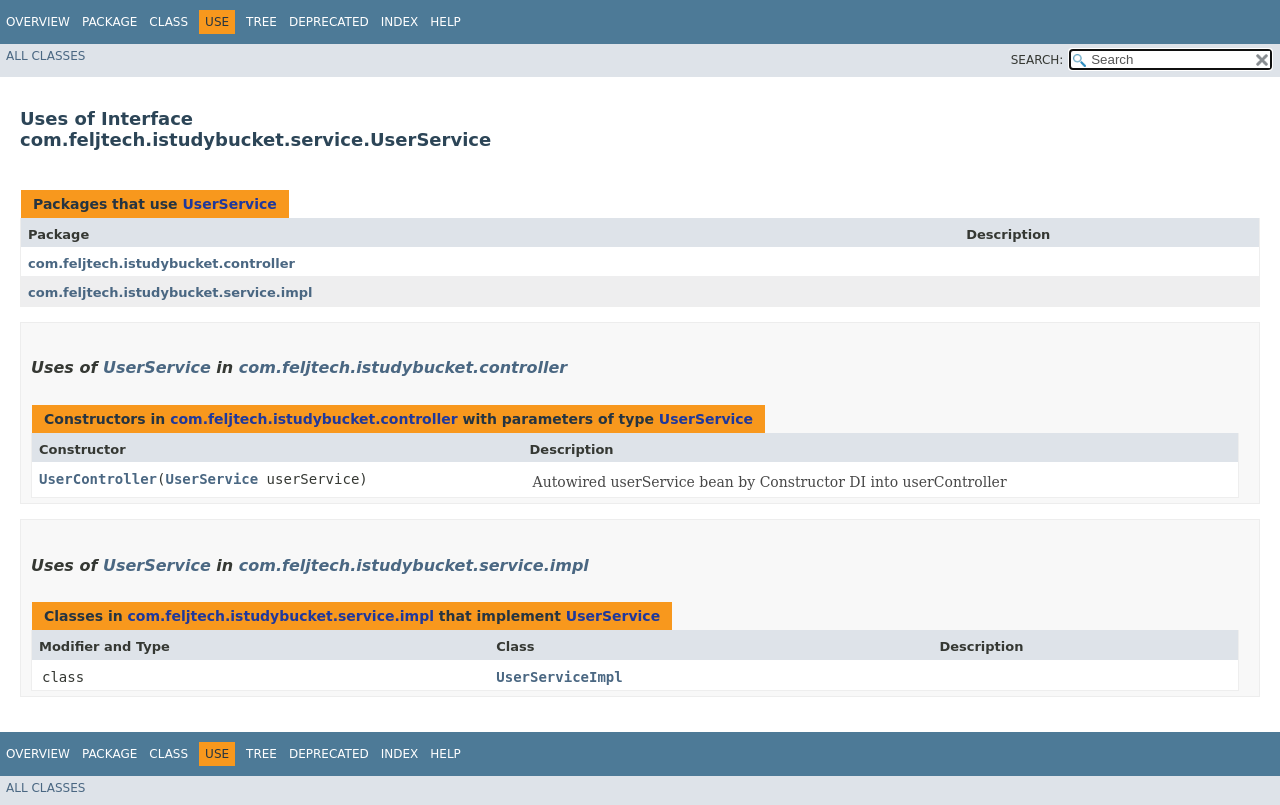
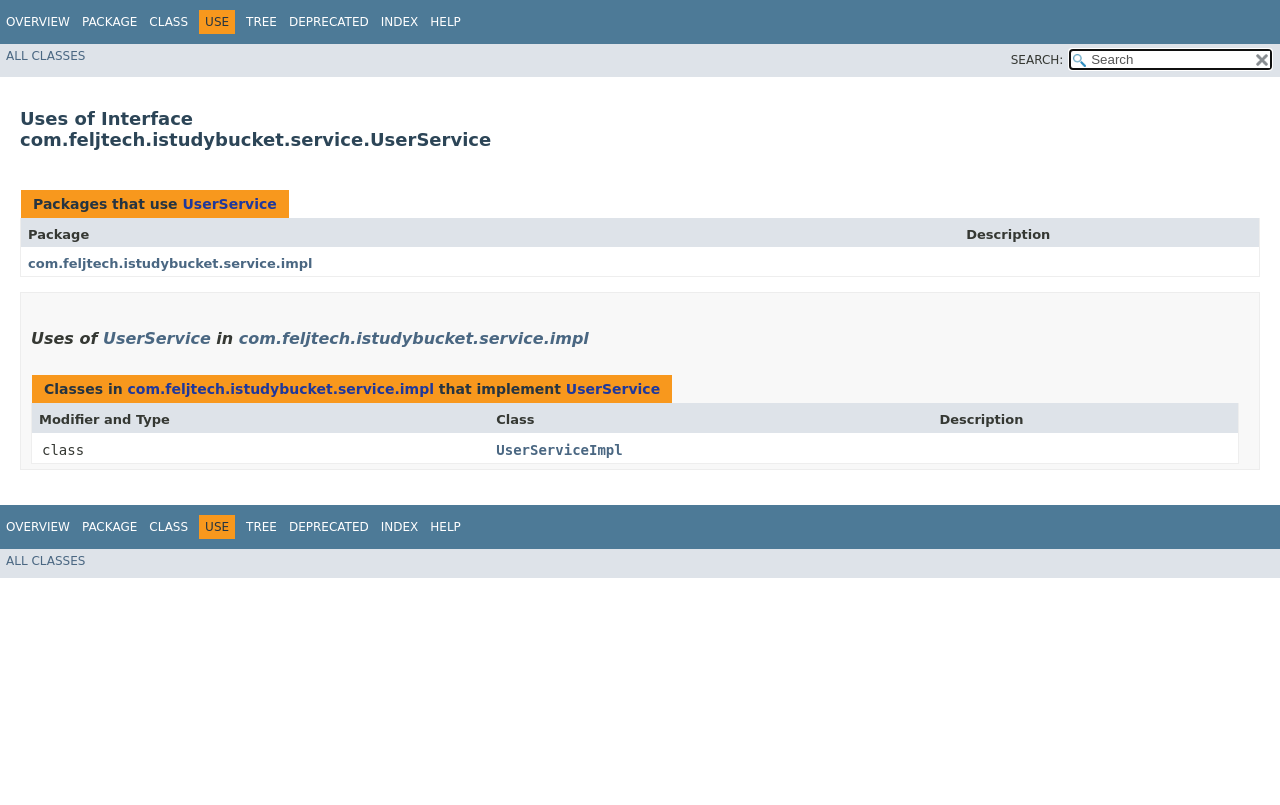
Before and after one commit to feljtech/istudybucket-docs, a plain HTML site: page com/feljtech/istudybucket/service/class-use/UserService.html in a window 1280 px wide. Drawn offline with Linux system fonts and the light colour scheme; no server answers; a script that the page names is missing; a web font is replaced by a local one.

Commit message:
jpa bdy recommendations impl: modified ./com/feljtech/istudybucket/service/class-use/UserService.html

```diff
--- a/com/feljtech/istudybucket/service/class-use/UserService.html
+++ b/com/feljtech/istudybucket/service/class-use/UserService.html
@@ -2,10 +2,10 @@
 <!-- NewPage -->
 <html lang="en">
 <head>
-<!-- Generated by javadoc (11.0.11) on Mon Aug 30 23:35:35 WAT 2021 -->
+<!-- Generated by javadoc (11.0.11) on Sun Sep 26 14:23:13 WAT 2021 -->
 <title>Uses of Interface com.feljtech.istudybucket.service.UserService</title>
 <meta http-equiv="Content-Type" content="text/html; charset=utf-8">
-<meta name="dc.created" content="2021-08-30">
+<meta name="dc.created" content="2021-09-26">
 <link rel="stylesheet" type="text/css" href="../../../../../stylesheet.css" title="Style">
 <link rel="stylesheet" type="text/css" href="../../../../../jquery/jquery-ui.css" title="Style">
 <script type="text/javascript" src="../../../../../script.js"></script>
@@ -107,10 +107,6 @@ $('.navPadding').css('padding-top', $('.fixedNav').css("height"));
 </tr>
 <tbody>
 <tr class="altColor">
-<th class="colFirst" scope="row"><a href="#com.feljtech.istudybucket.controller">com.feljtech.istudybucket.controller</a></th>
-<td class="colLast">&nbsp;</td>
-</tr>
-<tr class="rowColor">
 <th class="colFirst" scope="row"><a href="#com.feljtech.istudybucket.service.impl">com.feljtech.istudybucket.service.impl</a></th>
 <td class="colLast">&nbsp;</td>
 </tr>
@@ -119,28 +115,6 @@ $('.navPadding').css('padding-top', $('.fixedNav').css("height"));
 </li>
 <li class="blockList">
 <ul class="blockList">
-<li class="blockList">
-<section role="region"><a id="com.feljtech.istudybucket.controller">
-<!--   -->
-</a>
-<h3>Uses of <a href="../UserService.html" title="interface in com.feljtech.istudybucket.service">UserService</a> in <a href="../../controller/package-summary.html">com.feljtech.istudybucket.controller</a></h3>
-<table class="useSummary">
-<caption><span>Constructors in <a href="../../controller/package-summary.html">com.feljtech.istudybucket.controller</a> with parameters of type <a href="../UserService.html" title="interface in com.feljtech.istudybucket.service">UserService</a></span><span class="tabEnd">&nbsp;</span></caption>
-<tr>
-<th class="colFirst" scope="col">Constructor</th>
-<th class="colLast" scope="col">Description</th>
-</tr>
-<tbody>
-<tr class="altColor">
-<th class="colSecond" scope="row"><code><span class="memberNameLink"><a href="../../controller/UserController.html#%3Cinit%3E(com.feljtech.istudybucket.service.UserService)">UserController</a></span>&#8203;(<a href="../UserService.html" title="interface in com.feljtech.istudybucket.service">UserService</a>&nbsp;userService)</code></th>
-<td class="colLast">
-<div class="block">Autowired userService bean by Constructor DI into userController</div>
-</td>
-</tr>
-</tbody>
-</table>
-</section>
-</li>
 <li class="blockList">
 <section role="region"><a id="com.feljtech.istudybucket.service.impl">
 <!--   -->
```
